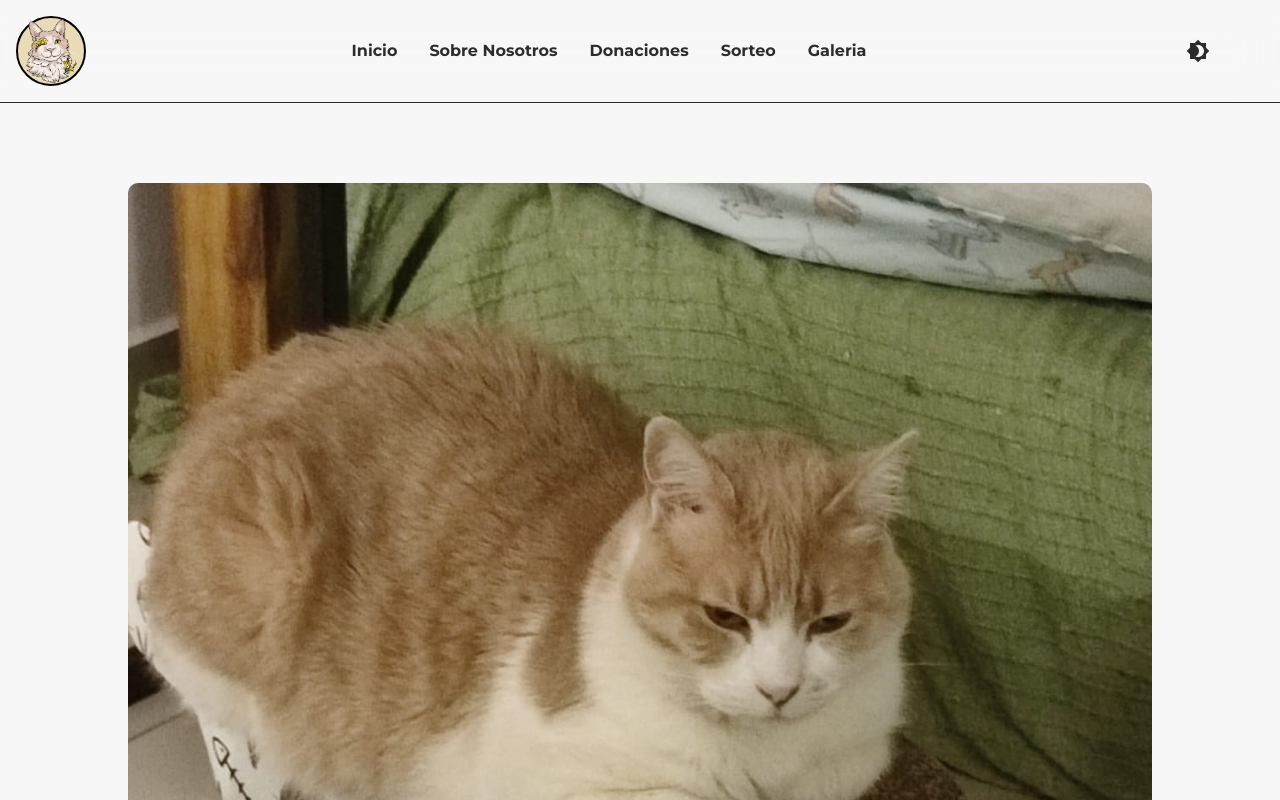
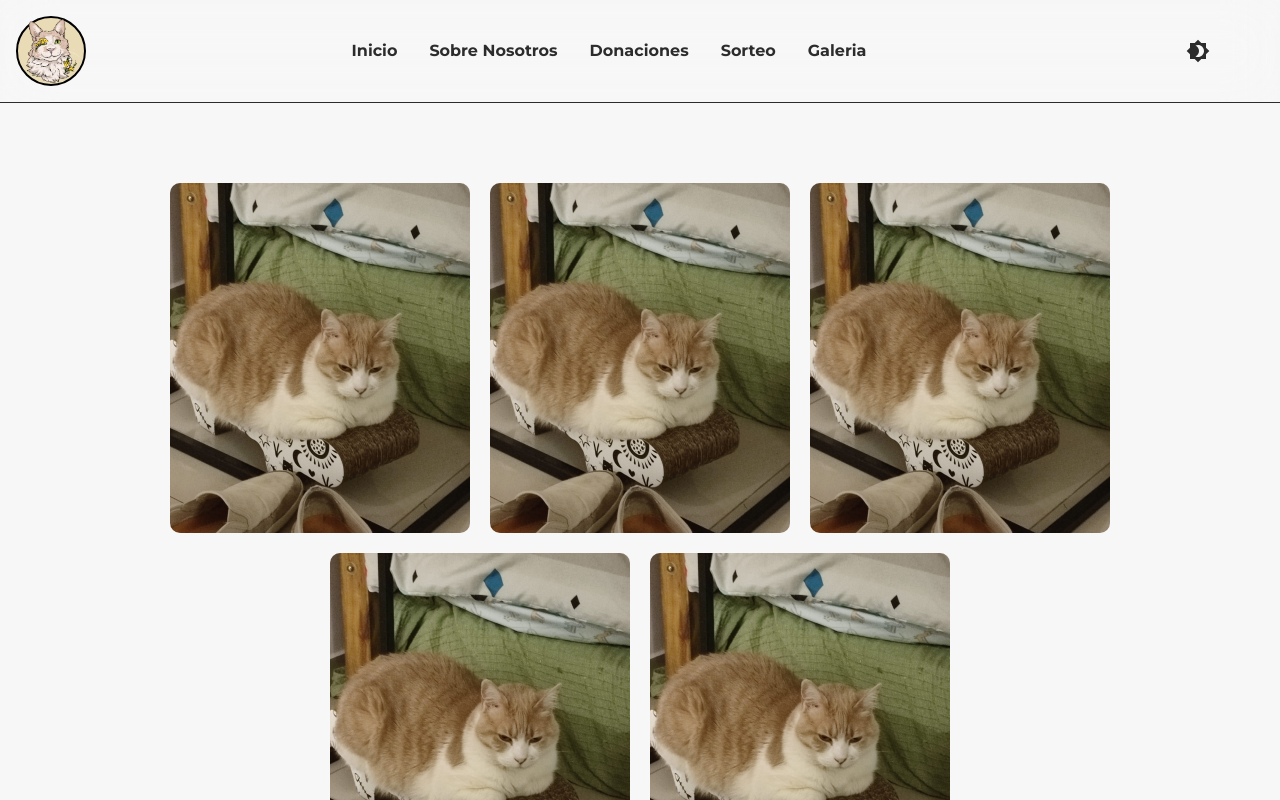
Before and after one commit to FDAlexPrograming/NachitoPadrino, a React (Create React App) app: page /gallery in a window 1280 px wide. Shown: the top 800 px of the page. Built offline with nearby package versions, Linux system fonts and the light colour scheme.

Commit message:
fix imagenes de galeria

```diff
--- a/src/components/Gallery.js
+++ b/src/components/Gallery.js
@@ -120,8 +120,8 @@ const CardWrapper = styled.div`
 `;
 
 const Card = styled.div`
-  width: 80vw;
-  height: 100vh;
+  width: 300px;
+  height: 350px;
   position: relative;
   transform-style: preserve-3d;
   transition: transform 0.8s cubic-bezier(0.68, -0.55, 0.27, 1.55);
```
